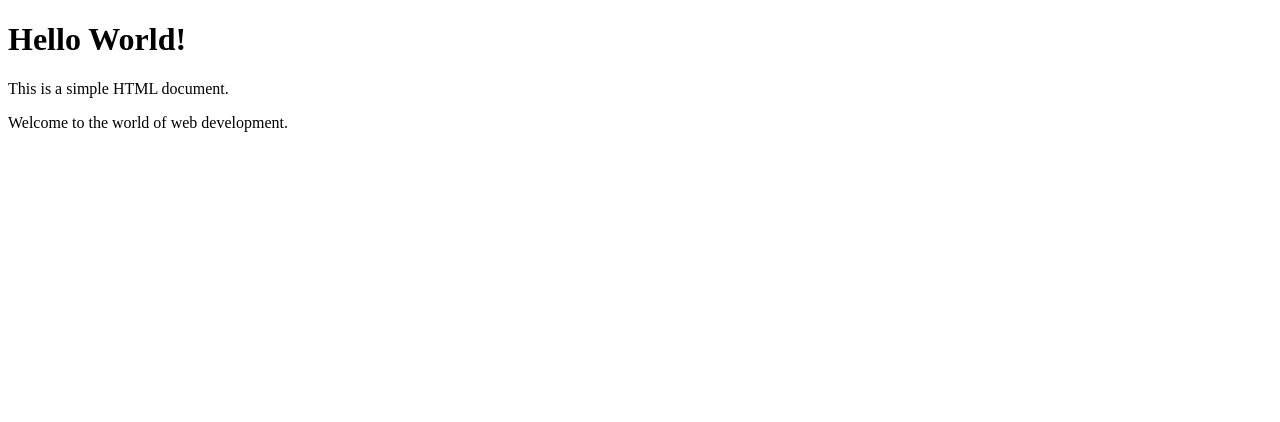
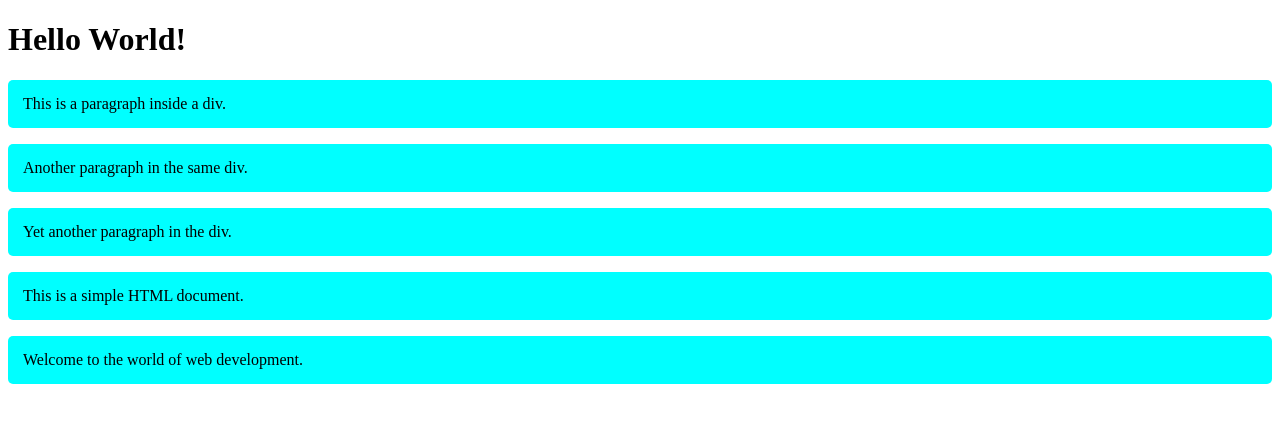
Before and after one commit to Amin7896-123/GitPractise1, a plain HTML site: page Index.html in a window 1280 px wide. Drawn offline with Linux system fonts and the light colour scheme.

Commit message:
add index.css file

```diff
--- a/Index.html
+++ b/Index.html
@@ -4,9 +4,15 @@
     <meta charset="UTF-8">
     <meta name="viewport" content="width=device-width, initial-scale=1.0">
     <title>Document</title>
+    <link rel="stylesheet" href="index.css">
 </head>
 <body>
     <h1>Hello World!</h1>
+    <div>
+        <p>This is a paragraph inside a div.</p>
+        <p>Another paragraph in the same div.</p>
+        <p>Yet another paragraph in the div.</p>
+    </div>
     <p>This is a simple HTML document.</p>
     <p>Welcome to the world of web development.</p>
 </body>
--- /dev/null
+++ b/index.css
@@ -0,0 +1,11 @@
+div p{
+    background-color: #f0f0f0;
+    padding: 20px;
+    border-radius: 5px;
+}
+body p{
+    background-color: #e0e0e0;
+    padding: 15px;
+    border-radius: 5px;
+    background-color: aqua;
+}
```
